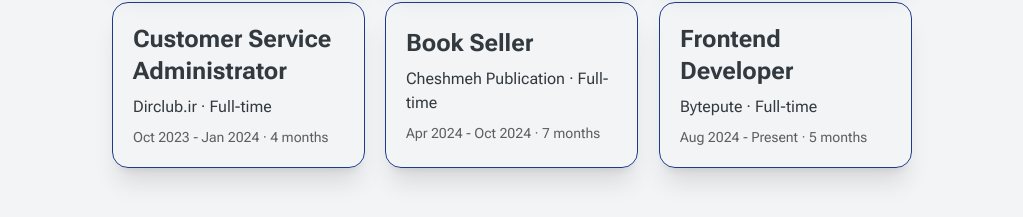
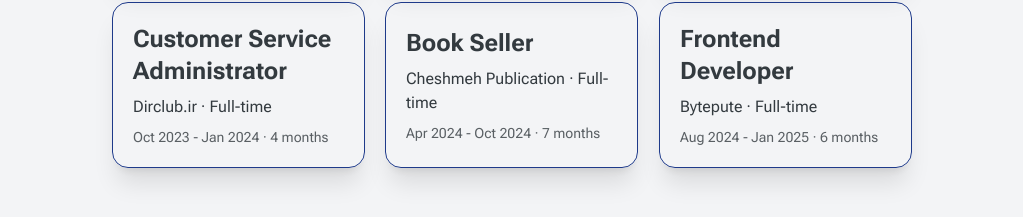
Before and after one commit to MrAghaei/mohammadaghaei-personal-website, a Next.js app: page / in a window 1280 px wide. Shown: the part 2100-2317 px from the top of the page, without its empty margins (128-1151 px from the left). Built offline with nearby package versions, Linux system fonts and the light colour scheme.

Commit message:
[#18-UPDATE] experiences

```diff
--- a/app/(components)/Experiences.tsx
+++ b/app/(components)/Experiences.tsx
@@ -32,7 +32,7 @@
           {
             title: "Frontend Developer",
             company: "Bytepute · Full-time",
-            duration: "Aug 2024 - Present · 5 months",
+            duration: "Aug 2024 - Jan 2025 · 6 months",
           },
         ].map((experience, index) => (
           <div
```
